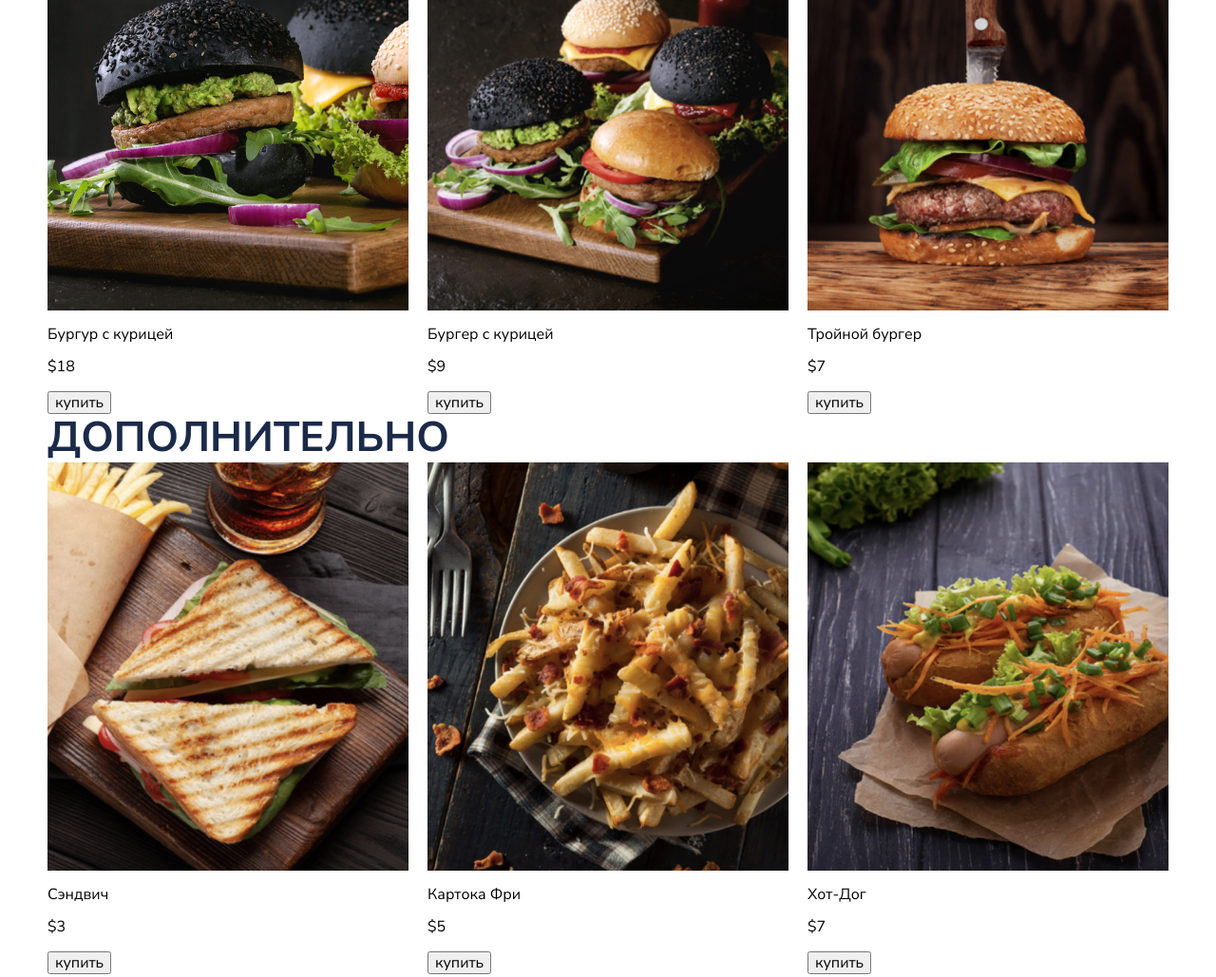
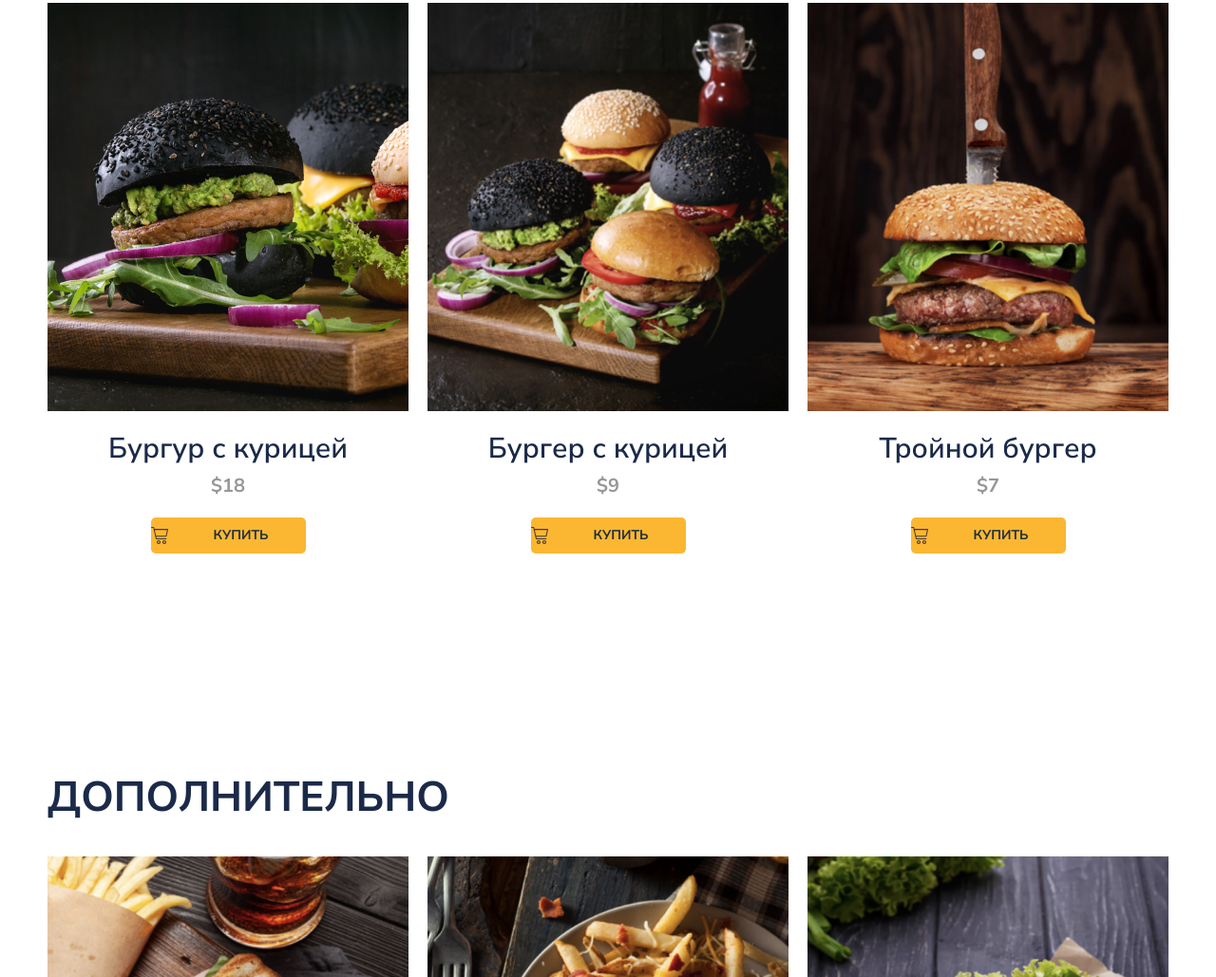
Before and after one commit to AnastasiiaSolov/Module01-Burger, a plain HTML site: page index.html in a window 1280 px wide. Shown: the part 1987-3016 px from the top of the page at 95% size. Drawn offline with nearby package versions, Linux system fonts and the light colour scheme.

Commit message:
extra block menu

```diff
--- a/index.html
+++ b/index.html
@@ -138,15 +138,8 @@
                         </button>
                     </div>
                 </div>
-             </div>
-         </section>
-
-
-
-         <section class="menu-extra">
-            <div class="container">
              <div class="menu-header">
-                   <h2 class="menu-title">
+                <h2 class="menu-title-2">
                     Дополнительно
                 </h2>
             </div>
@@ -187,16 +180,6 @@
                 </div>
             </div>
         </section>
-
-
-
-
-
-
-
-
-
-
      </main>
 </body>
 </html>
--- a/styles/main.css
+++ b/styles/main.css
@@ -208,7 +208,7 @@ display: none;
     text-transform: uppercase;
     color: #1B2A49;
     margin: 0;
-
+    margin-bottom: 36px;
 }
 .menu-select {
     border: 1px solid #DEDEDE;
@@ -222,11 +222,14 @@ display: none;
     background-size: 12.79px 7.75px; /*размер стрелки из макета*/
     background-repeat: no-repeat;/*чтобы картинка не мостилась*/
     background-position: 89% center;/*выравниваем положение стрелки*/
+    margin-top: -36px;
 }
 .menu-grid {
     display: grid;
     grid-template-columns: repeat(3, 1fr);/*3 ячейки в строке*/
-    gap: 20px;
+    gap: 50px 20px;
+    text-align: center;
+    margin-bottom: 100px;
 }
 .menu-grid-cover {
     width: 100%;/*исп 100%, чтобы картинки не перескакивали и подстраивались под
@@ -234,8 +237,9 @@ display: none;
     height: 430px;
     position: relative;
     overflow: hidden;
+    margin-bottom: 23px;
 }
-.menu-gid-cover img {
+.menu-grid-cover img {
     position: absolute;
     left: 50%;
     top: 50%;
@@ -244,3 +248,59 @@ display: none;
     width: 100%;
     height: 430px;
 }
+.menu-grid-title {
+    font-weight: 600;
+    font-size: 30px;
+    color: #1B2A49;
+    margin-top: 20px;
+    margin-bottom: 5px;
+    text-align: center;
+}
+.menu-grid-price {
+    font-weight: 700;
+    font-size: 20px;
+    color: #979797;
+    margin-top: 9px;
+    margin-bottom: 22px;
+    text-align: center;
+}
+.menu-grid-btn {
+    background-color: #FBB731;
+    border-radius: 5px;
+    padding: 8px 0;
+    border: none;
+    display: flex;
+    align-items: center;
+    justify-content: center;
+    margin: 0 auto;
+    gap: 9px;
+    }
+.menu-grid-btn:hover {
+        background-color: #F37335;
+        cursor: pointer;
+    }
+.menu-grid-icon {
+    background-image: url(../image/cart-menu.svg);
+    background-repeat: no-repeat;
+    width: 18px;
+    height: 18px;
+    display: block;
+    }
+.menu-grid-text {
+    width: 152px;
+    font-family: 'Nunito Sans', sans-serif;
+    color: #1E2F40;
+    font-weight: 700;
+    text-transform: uppercase;
+    font-size: 14px;
+    line-height: 18px;
+    padding: 10px 0px;
+    margin: -8px;
+    }
+    .menu-title-2 {
+        font-size: 44px;
+        font-weight: 700;
+        text-transform: uppercase;
+        color: #1B2A49;
+        margin-top: 132px;
+    }
```
Lines whose indentation alone changed are shown as unchanged.
